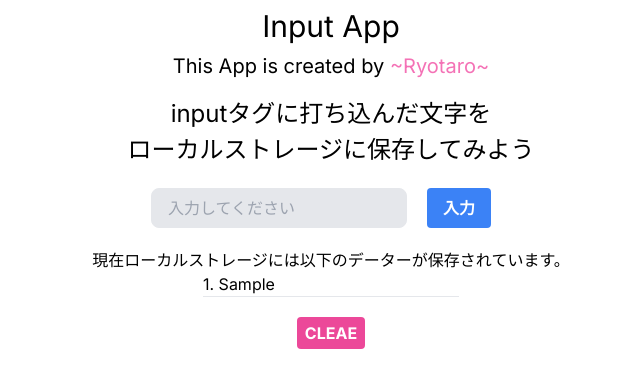
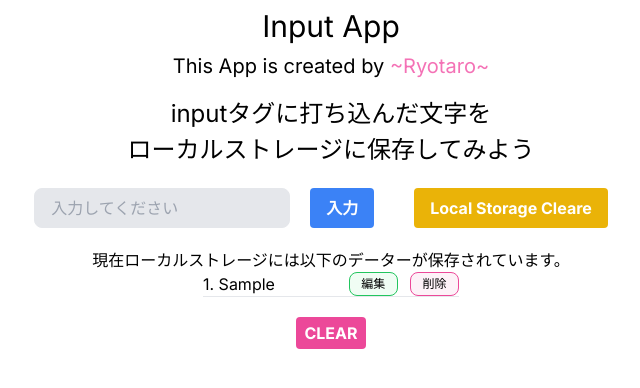
Before and after one commit to ryotaro-0805/input_app_local-storage, a Next.js app: page / in a window 1280 px wide. Both pictures are taken after typing "Sample" into the empty fields and a click on the button "入力". Shown: the top 388 px of the page, without its empty margins (309-949 px from the left). Built offline with nearby package versions, Linux system fonts and the light colour scheme.

Commit message:
✅ 削除ボタンを追加しました

```diff
--- /dev/null
+++ b/src/app/components/Revise.tsx
@@ -0,0 +1,21 @@
+import React, { useState } from 'react'
+
+const Revise = () => {
+    const [preText, setPreText] = useState<string>('first text');
+    const handleDecideReviseMode = () => {
+        console.log('handleDecide!');
+    }
+    const handleChange = (e: any) => {
+        setPreText(e.target.value);
+    }
+    return (
+        <>
+            <div>Revise</div>
+            <input onChange={handleChange} className='border border-black' type="text" value={preText} />
+            <button className='border border-black rounded ml-3' onClick={handleDecideReviseMode}>決定</button>
+        </>
+
+    )
+}
+
+export default Revise
--- a/src/app/page.tsx
+++ b/src/app/page.tsx
@@ -1,12 +1,14 @@
 'use client'
 import { useEffect, useRef, useState } from 'react';
+import Revise from './components/Revise';
 
 export default function Home() {
   const input_placefolder_text: string = '入力してください';
   const textRef = useRef<any>('');
   const [getText, setGetText] = useState<any>([]);
-  const [currentStatus, setCurrentStatus] = useState<string>('ロード中です。');
+  const [currentStatus, setCurrentStatus] = useState<any>('ロード中です。');
   const [registerText, setRegisterText] = useState<any>([]);
+  const [modeRevise, setModeRevise] = useState<boolean>(false);
 
   useEffect(() => {
     const getArray: any = localStorage.getItem("storagekey");
@@ -28,18 +30,57 @@ export default function Home() {
 
   useEffect(() => {
     textRef.current.value = '';
-    setRegisterText(JSON.stringify(getText));
+    if (getText.length) {
+      setRegisterText(JSON.stringify(getText));
+    }
   }, [getText]);
 
   useEffect(() => {
     localStorage.setItem("storagekey", registerText)
   }, [registerText]);
 
-  const handleClear: any = () => {
+  const handleClear: any = async () => {
     setGetText([]);
     setRegisterText([]);
-    localStorage.setItem("storagekey", JSON.stringify(registerText));
+    // localStorage.setItem("storagekey", JSON.stringify(registerText));
+    localStorage.removeItem("storagekey");
     setCurrentStatus('現在ローカルストレージにはデータは保存されていません。')
+  }
+
+  const handleStorageClear = () => {
+    setGetText([]);
+    localStorage.removeItem("storagekey");
+    setCurrentStatus(
+      <>
+        <p>Local Storageをクリアーしました。</p>
+        <p>
+          リロードするとキーが再生成されますのでこのままタブを閉じてください。
+        </p>
+      </>
+    )
+  }
+
+  const handleEdit = (e: any) => {
+    const getTag = e.currentTarget.parentElement.querySelector('p');
+    // const getText = document.querySelectorAll('.textGetter');
+    // console.log(getText[2].textContent);
+    console.log(getTag.textContent.slice(2));
+    setModeRevise(true);
+
+    // console.log(e.currentTarget.parentElement);
+  }
+
+  const handleDelete = (e: any) => {
+    const updatedText = [...getText];
+    updatedText.splice(e, 1);
+    setGetText(updatedText);
+    localStorage.setItem("storagekey", JSON.stringify(updatedText));
+    if (!updatedText.length) {
+      setCurrentStatus('現在ローカルストレージにはデータは保存されていません。')
+      console.log('run');
+
+    }
+    console.log(updatedText.length);
   }
 
   return (
@@ -52,6 +93,7 @@ export default function Home() {
         <button type='submit' id="myButton" className="bg-blue-500 hover:bg-blue-600 text-white font-bold mx-5 py-2 px-4 rounded transition duration-300">
           入力
         </button>
+        <button onClick={handleStorageClear} className='bg-yellow-500  hover:bg-yellow-600 text-white font-bold mx-5 py-2 px-4 rounded transition duration-300'>Local Storage Cleare</button>
       </form>
 
       <div className='text-center'>
@@ -60,19 +102,25 @@ export default function Home() {
             <p>現在ローカルストレージには以下のデーターが保存されています。</p>
             {getText.map((data: any, index: number) => (
               <div key={index}>
-                <p className='m-auto text-left w-64'>{`${index + 1}. ${data}`}</p>
+                <div className='w-64 flex m-auto'>
+                  <p className='textGetter m-auto text-left w-3/4 overflow-hidden'>{`${index + 1}. ${data}`}</p>
+                  <button onClick={handleEdit} className=' bg-green-50 rounded-lg border border-green-500 text-xs w-3/12 justify-end duration-200 hover:bg-green-100'>編集</button>
+                  <button onClick={() => handleDelete(index)} className=' bg-pink-50 rounded-lg border border-pink-500 text-xs w-3/12 justify-end duration-200 hover:bg-pink-100 ml-3'>削除</button>
+                </div>
                 <hr className='m-auto text-left w-64' />
               </div>
             ))}
             <button onClick={handleClear} id="myButton" className="bg-pink-500 hover:bg-pink-600 text-white font-bold m-5 py-1 px-2 rounded transition duration-300">
-              CLEAE
+              CLEAR
             </button>
           </div>
-          :
-          <p>{currentStatus}</p>
+          : currentStatus
         }
       </div>
       <hr className='my-5' />
+      {modeRevise ?
+        <Revise /> :
+        null}
     </div>
   )
 }
```
